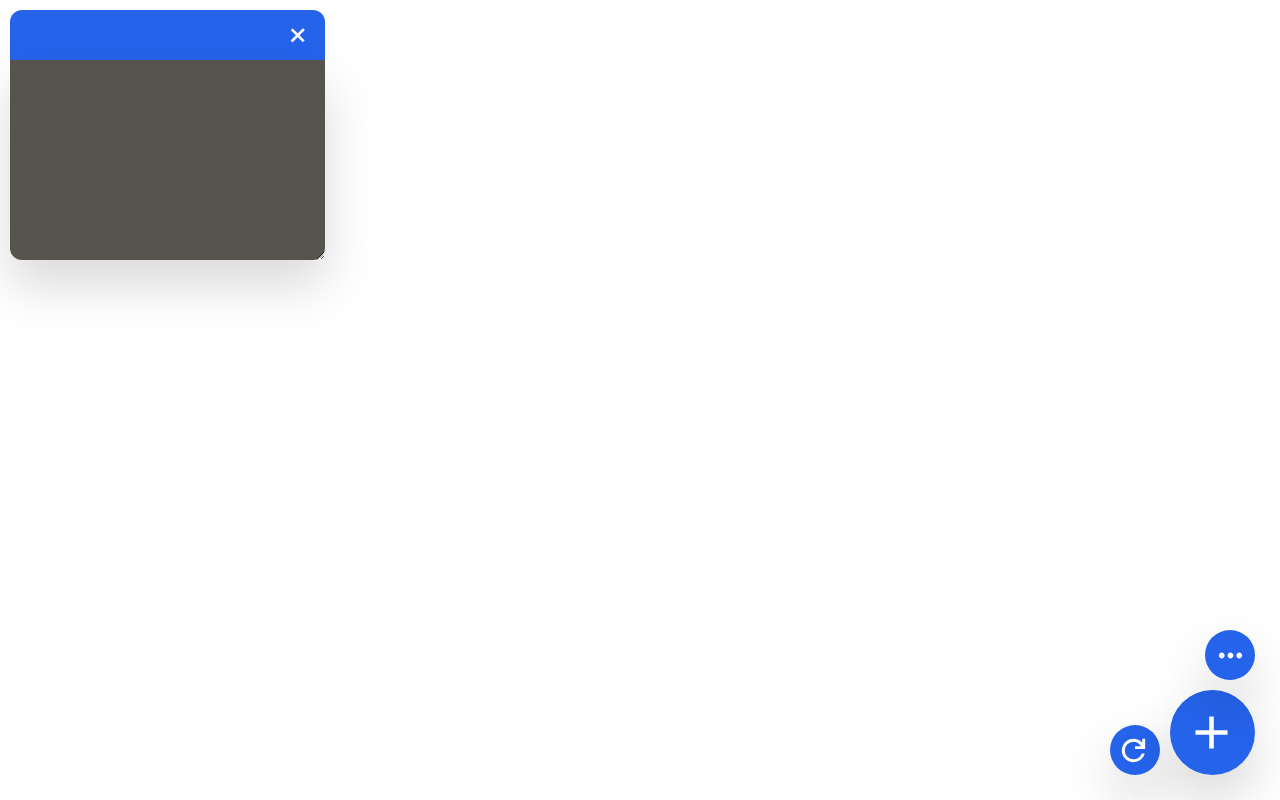
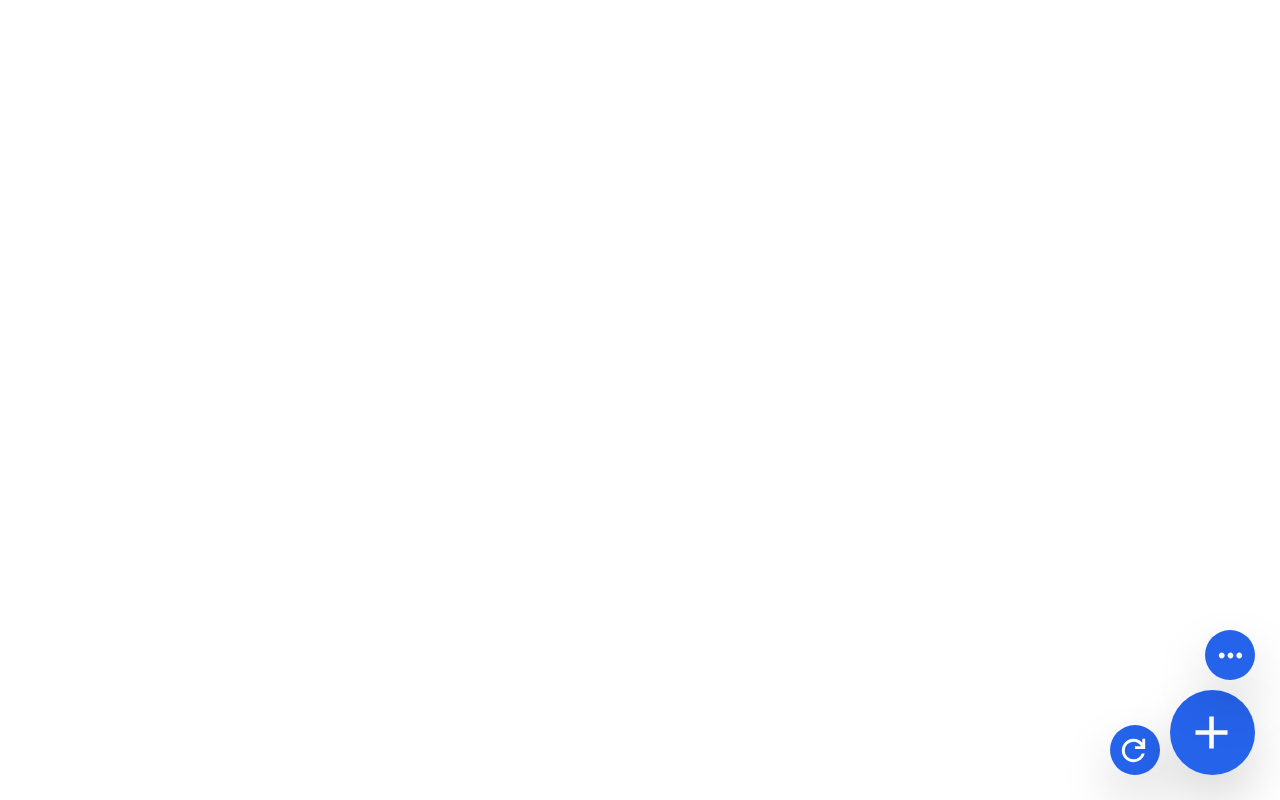
Before and after one commit to spekhy/to-do-app-vue, a Vue app: page / in a window 1280 px wide. Built offline with nearby package versions, Linux system fonts and the light colour scheme.

Commit message:
dizajn, responzivita

```diff
--- a/src/App.vue
+++ b/src/App.vue
@@ -1,22 +1,15 @@
 <template>
 
-  <div id="app">
-    <div id="notes">
-      <div id="first-note" class="first-note-cl">
-        <div id="blue-top" class="blue-top-cl bg-blue-600 w-3/12 h-[50px] flex justify-end rounded-t-[12px]"><button id="svg-delete-button" class="h-[40px] w-[40px] mt-[5px] mr-[7px] cursor-pointer text-white text-4xl rotate-45">+</button></div>
-        <textarea id="note" class="note-cl bg-stone-600 w-3/12 min-h-[200px] rounded-b-[12px] drop-shadow-2xl p-[6px] focus:border-[1] border-slate-[400]"></textarea>
-      </div>
-    </div>
-
-    <div class="flex-wrap">
+  <div>
+    <div id="flex-div" class="flex flex-wrap pr-[7px]">
 
     </div>
+  </div>
 
-    <div class="buttons">
-      <button class="bg-blue-600 rounded-full h-[50px] w-[50px] fixed bottom-[25px] right-[120px] drop-shadow-2xl"><img src="./assets/reset.svg" class="ml-[6px]" alt="reset"></button>
-      <button @click="createNote()" class="bg-blue-600 rounded-full h-[85px] w-[85px] fixed bottom-[25px] right-[25px] drop-shadow-2xl"><img src="./assets/add-note.svg" class="ml-[14px]" alt="add"></button>
-      <button class="bg-blue-600 rounded-full h-[50px] w-[50px] fixed bottom-[120px] right-[25px] drop-shadow-2xl"><img src="./assets/horiz-dots.svg" class="ml-[8px]" alt="color"></button>
-    </div>
+  <div class="buttons">
+    <button class="bg-blue-600 rounded-full h-[50px] w-[50px] fixed bottom-[25px] right-[120px] drop-shadow-2xl"><img src="./assets/reset.svg" class="ml-[6px]" alt="reset"></button>
+    <button @click="createNote()" class="bg-blue-600 rounded-full h-[85px] w-[85px] fixed bottom-[25px] right-[25px] drop-shadow-2xl"><img src="./assets/add-note.svg" class="ml-[14px]" alt="add"></button>
+    <button class="bg-blue-600 rounded-full h-[50px] w-[50px] fixed bottom-[120px] right-[25px] drop-shadow-2xl"><img src="./assets/horiz-dots.svg" class="ml-[8px]" alt="color"></button>
   </div>
 
 </template>
@@ -27,18 +20,18 @@
 
     methods: {
       createNote() {
-        let newDivInFlexDiv = document.getElementsByClassName('flex-wrap')[0]
+        let flexDiv = document.getElementById('flex-div')
 
         let newNote = document.createElement('div')
-        newNote.className = 'newNote'
-        newDivInFlexDiv.appendChild(newNote)
+        newNote.className = 'w-full pl-[7px] md:w-1/2 lg:w-1/4 xl:w-1/4 pt-[6px]'
+        flexDiv.appendChild(newNote)
 
         let newNoteBluePart = document.createElement('div')
-        newNoteBluePart.className = 'blue-top-cl bg-blue-600 w-3/12 h-[50px] flex justify-end rounded-t-[12px]'
+        newNoteBluePart.className = 'blue-top-cl bg-blue-600 w-full h-[50px] flex justify-end rounded-t-[12px]'
         newNote.appendChild(newNoteBluePart)
 
         let newNoteTextArea = document.createElement('textarea')
-        newNoteTextArea.className = 'note-cl bg-stone-600 w-3/12 min-h-[200px] rounded-b-[12px] drop-shadow-2xl p-[6px]'
+        newNoteTextArea.className = 'note-cl bg-stone-600 w-full min-h-[200px] h-fit rounded-b-[12px] drop-shadow-2xl p-[6px] text-slate-100 overflow-auto'
         newNote.appendChild(newNoteTextArea)
 
         let newNoteDeleteButton = document.createElement('button')
@@ -47,7 +40,7 @@
         newNoteBluePart.appendChild(newNoteDeleteButton)
 
         newNoteDeleteButton.addEventListener('click', function() {
-          newDivInFlexDiv.removeChild(newNote)
+          flexDiv.removeChild(newNote)
         })
       },
 
@@ -62,8 +55,6 @@
 
 <style>
 
-  body {
-    padding: 10px;
-  }
+
 
 </style>
```
